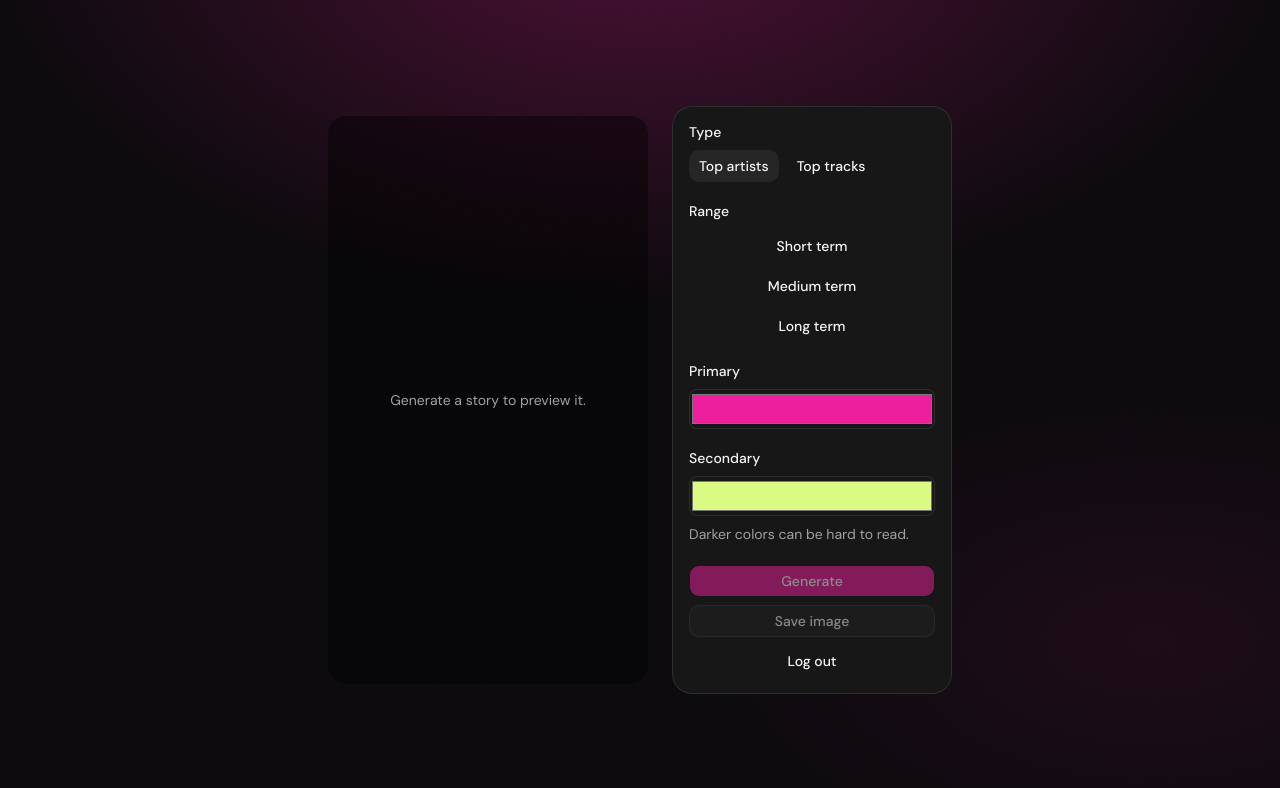
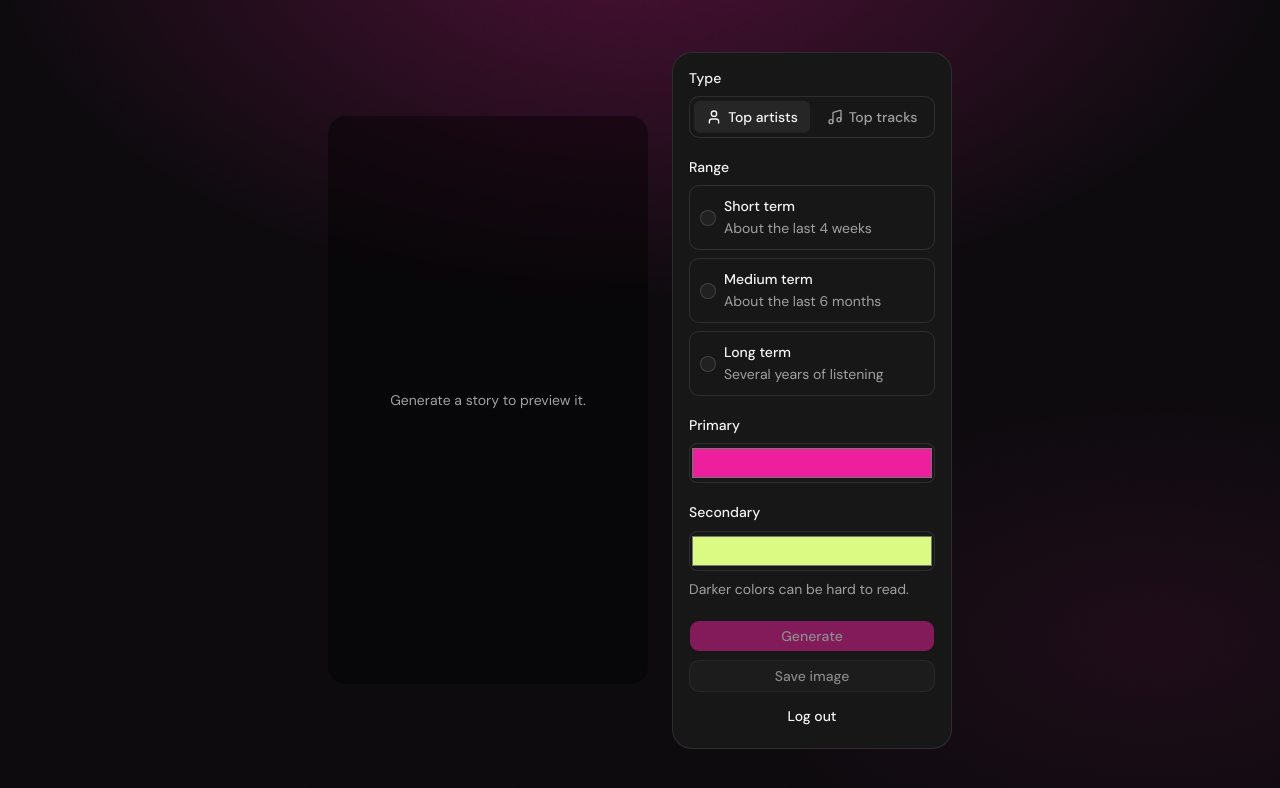
Before and after one commit to fernandowashimi/bunchify, a Next.js app: page / in a window 1280 px wide. Both pictures are taken after a click on the button "Top artists". Shown: the top 788 px of the page. Built offline with nearby package versions, Linux system fonts and the light colour scheme.

Commit message:
feat: update listener tests to use radio buttons for range selection and enhance UI components with new styles

```diff
--- a/src/app/globals.css
+++ b/src/app/globals.css
@@ -49,6 +49,8 @@
 }
 
 :root {
+  --ease-out: cubic-bezier(0.23, 1, 0.32, 1);
+  --ease-in-out: cubic-bezier(0.77, 0, 0.175, 1);
   --background: oklch(1 0 0);
   --foreground: oklch(0.145 0 0);
   --card: oklch(1 0 0);
--- a/src/components/home-screen.tsx
+++ b/src/components/home-screen.tsx
@@ -1,13 +1,14 @@
 "use client";
 
 import { keepPreviousData, useQuery } from "@tanstack/react-query";
-import { OctagonXIcon } from "lucide-react";
+import { MusicIcon, OctagonXIcon, UserIcon } from "lucide-react";
 import { useRouter } from "next/navigation";
 import { useEffect, useRef, useState } from "react";
 import { Atmosphere } from "@/components/atmosphere";
 import { StoryFrame } from "@/components/story-frame";
 import { Button } from "@/components/ui/button";
-import { Field, FieldDescription, FieldGroup, FieldLabel, FieldSet } from "@/components/ui/field";
+import { Field, FieldContent, FieldDescription, FieldGroup, FieldLabel, FieldSet, FieldTitle } from "@/components/ui/field";
+import { RadioGroup, RadioGroupItem } from "@/components/ui/radio-group";
 import { Skeleton } from "@/components/ui/skeleton";
 import { toast } from "@/components/ui/toast";
 import { ToggleGroup, ToggleGroupItem } from "@/components/ui/toggle-group";
@@ -249,35 +250,64 @@ export function HomeScreen() {
               <Field>
                 <FieldLabel>Type</FieldLabel>
                 <ToggleGroup
+                  variant="segment"
+                  spacing={1}
                   value={type ? [type] : []}
                   onValueChange={(groupValue) => {
                     const next = groupValue[0];
                     if (next === "artists" || next === "tracks") setType(next);
                     else setType(null);
                   }}
-                  className="w-full"
                 >
-                  <ToggleGroupItem value="artists">Top artists</ToggleGroupItem>
-                  <ToggleGroupItem value="tracks">Top tracks</ToggleGroupItem>
+                  <ToggleGroupItem value="artists">
+                    <UserIcon data-icon="inline-start" />
+                    Top artists
+                  </ToggleGroupItem>
+                  <ToggleGroupItem value="tracks">
+                    <MusicIcon data-icon="inline-start" />
+                    Top tracks
+                  </ToggleGroupItem>
                 </ToggleGroup>
               </Field>
               <Field>
-                <FieldLabel>Range</FieldLabel>
-                <ToggleGroup
-                  value={range ? [range] : []}
-                  onValueChange={(groupValue) => {
-                    const next = groupValue[0];
+                <FieldLabel id="range-label">Range</FieldLabel>
+                <RadioGroup
+                  aria-labelledby="range-label"
+                  value={range ?? ""}
+                  onValueChange={(next) => {
                     if (next === "short_term" || next === "medium_term" || next === "long_term") {
                       setRange(next);
-                    } else setRange(null);
+                    }
                   }}
-                  className="flex w-full flex-col"
                 >
-                  <ToggleGroupItem value="short_term">Short term</ToggleGroupItem>
-                  <ToggleGroupItem value="medium_term">Medium term</ToggleGroupItem>
-                  <ToggleGroupItem value="long_term">Long term</ToggleGroupItem>
-                </ToggleGroup>
-                {range ? <FieldDescription>{RANGE_HELP[range]}</FieldDescription> : null}
+                  <FieldLabel>
+                    <Field orientation="horizontal" className="items-center has-[>[data-slot=field-content]]:items-center">
+                      <RadioGroupItem value="short_term" />
+                      <FieldContent>
+                        <FieldTitle>Short term</FieldTitle>
+                        <FieldDescription>{RANGE_HELP.short_term}</FieldDescription>
+                      </FieldContent>
+                    </Field>
+                  </FieldLabel>
+                  <FieldLabel>
+                    <Field orientation="horizontal" className="items-center has-[>[data-slot=field-content]]:items-center">
+                      <RadioGroupItem value="medium_term" />
+                      <FieldContent>
+                        <FieldTitle>Medium term</FieldTitle>
+                        <FieldDescription>{RANGE_HELP.medium_term}</FieldDescription>
+                      </FieldContent>
+                    </Field>
+                  </FieldLabel>
+                  <FieldLabel>
+                    <Field orientation="horizontal" className="items-center has-[>[data-slot=field-content]]:items-center">
+                      <RadioGroupItem value="long_term" />
+                      <FieldContent>
+                        <FieldTitle>Long term</FieldTitle>
+                        <FieldDescription>{RANGE_HELP.long_term}</FieldDescription>
+                      </FieldContent>
+                    </Field>
+                  </FieldLabel>
+                </RadioGroup>
               </Field>
               <Field>
                 <FieldLabel htmlFor="primary">Primary</FieldLabel>
--- /dev/null
+++ b/src/components/ui/radio-group.tsx
@@ -0,0 +1,37 @@
+"use client"
+
+import { Radio as RadioPrimitive } from "@base-ui/react/radio"
+import { RadioGroup as RadioGroupPrimitive } from "@base-ui/react/radio-group"
+import { cn } from "cn"
+
+function RadioGroup({ className, ...props }: RadioGroupPrimitive.Props) {
+  return (
+    <RadioGroupPrimitive
+      data-slot="radio-group"
+      className={cn("grid w-full gap-2", className)}
+      {...props}
+    />
+  )
+}
+
+function RadioGroupItem({ className, ...props }: RadioPrimitive.Root.Props) {
+  return (
+    <RadioPrimitive.Root
+      data-slot="radio-group-item"
+      className={cn(
+        "group/radio-group-item peer relative flex aspect-square size-4 shrink-0 rounded-full border border-input outline-none group-has-[:focus-visible]/field-label:ring-0 group-has-[:focus-visible]/field-label:not-data-checked:border-input after:absolute after:-inset-x-3 after:-inset-y-2 focus-visible:border-ring focus-visible:ring-3 focus-visible:ring-ring/50 disabled:cursor-not-allowed disabled:opacity-50 aria-invalid:border-destructive aria-invalid:ring-3 aria-invalid:ring-destructive/20 aria-invalid:aria-checked:border-primary dark:bg-input/30 dark:aria-invalid:border-destructive/50 dark:aria-invalid:ring-destructive/40 data-checked:border-primary data-checked:bg-primary data-checked:text-primary-foreground group-has-[:focus-visible]/field-label:data-checked:border-primary dark:data-checked:bg-primary",
+        className
+      )}
+      {...props}
+    >
+      <RadioPrimitive.Indicator
+        data-slot="radio-group-indicator"
+        className="flex size-4 items-center justify-center"
+      >
+        <span className="absolute top-1/2 left-1/2 size-2 -translate-x-1/2 -translate-y-1/2 rounded-full bg-primary-foreground" />
+      </RadioPrimitive.Indicator>
+    </RadioPrimitive.Root>
+  )
+}
+
+export { RadioGroup, RadioGroupItem }
--- a/src/components/ui/toggle-group.tsx
+++ b/src/components/ui/toggle-group.tsx
@@ -6,7 +6,7 @@ import { ToggleGroup as ToggleGroupPrimitive } from "@base-ui/react/toggle-group
 import { type VariantProps } from "class-variance-authority"
 import { cn } from "cn"
 
-import { toggleVariants } from "@/components/ui/toggle"
+import { segmentIndicatorItemClass, toggleVariants } from "@/components/ui/toggle"
 
 const ToggleGroupContext = React.createContext<
   VariantProps<typeof toggleVariants> & {
@@ -20,6 +20,62 @@ const ToggleGroupContext = React.createContext<
   orientation: "horizontal",
 })
 
+function segmentClip(index: number, count: number) {
+  const span = `(100% - 2 * var(--segment-pad) - ${count - 1} * var(--segment-gap)) / ${count}`
+  const left = `calc(var(--segment-pad) + ${index} * ((${span}) + var(--segment-gap)))`
+  const right = `calc(var(--segment-pad) + ${count - 1 - index} * ((${span}) + var(--segment-gap)))`
+  return `inset(var(--segment-pad) ${right} var(--segment-pad) ${left} round var(--segment-radius))`
+}
+
+function duplicateContent(children: React.ReactNode) {
+  return React.Children.map(children, (child, index) =>
+    React.isValidElement(child) ? React.cloneElement(child, { key: index }) : child
+  )
+}
+
+function SegmentIndicator({
+  count,
+  index,
+  entries,
+}: {
+  count: number
+  index: number
+  entries: React.ReactElement<{ value?: string; children?: React.ReactNode }>[]
+}) {
+  const previous = React.useRef<number | null>(null)
+  const slide = previous.current !== null && index >= 0
+  const shown = index >= 0 ? index : (previous.current ?? 0)
+
+  React.useEffect(() => {
+    previous.current = index >= 0 ? index : null
+  }, [index])
+
+  if (count < 2) return null
+
+  return (
+    <div
+      aria-hidden
+      inert
+      data-segment-indicator=""
+      className={cn(
+        "pointer-events-none absolute inset-0 z-1 flex items-center gap-[--spacing(var(--gap))] bg-muted p-1 text-foreground",
+        index < 0 ? "opacity-0" : "opacity-100",
+        slide
+          ? "transition-[clip-path,opacity] duration-[250ms] ease-[var(--ease-in-out)]"
+          : "transition-opacity duration-200 ease-[var(--ease-out)]",
+        "motion-reduce:transition-none"
+      )}
+      style={{ clipPath: segmentClip(shown, count) }}
+    >
+      {entries.map((entry) => (
+        <span key={entry.props.value} className={segmentIndicatorItemClass}>
+          {duplicateContent(entry.props.children)}
+        </span>
+      ))}
+    </div>
+  )
+}
+
 function ToggleGroup({
   className,
   variant,
@@ -27,12 +83,22 @@ function ToggleGroup({
   spacing = 2,
   orientation = "horizontal",
   children,
+  value,
   ...props
 }: ToggleGroupPrimitive.Props &
   VariantProps<typeof toggleVariants> & {
     spacing?: number
     orientation?: "horizontal" | "vertical"
   }) {
+  const entries = React.Children.toArray(children).filter(
+    (child): child is React.ReactElement<{ value?: string; children?: React.ReactNode }> =>
+      React.isValidElement(child)
+  )
+  const selected = Array.isArray(value) ? value[0] : undefined
+  const selectedIndex =
+    selected == null ? -1 : entries.findIndex((entry) => entry.props.value === selected)
+  const segment = variant === "segment" && orientation === "horizontal"
+
   return (
     <ToggleGroupPrimitive
       data-slot="toggle-group"
@@ -40,17 +106,32 @@ function ToggleGroup({
       data-size={size}
       data-spacing={spacing}
       data-orientation={orientation}
-      style={{ "--gap": spacing } as React.CSSProperties}
+      style={
+        {
+          "--gap": spacing,
+          ...(segment
+            ? {
+                "--segment-pad": "0.25rem",
+                "--segment-gap": `calc(0.25rem * ${spacing})`,
+                "--segment-radius": "calc(var(--radius) - var(--segment-pad))",
+              }
+            : null),
+        } as React.CSSProperties
+      }
       className={cn(
-        "group/toggle-group flex w-fit flex-row items-center gap-[--spacing(var(--gap))] rounded-lg data-[size=sm]:rounded-[min(var(--radius-md),10px)] data-vertical:flex-col data-vertical:items-stretch",
+        "group/toggle-group flex w-fit flex-row items-center gap-[--spacing(var(--gap))] rounded-lg data-[size=sm]:rounded-[min(var(--radius-md),10px)] data-vertical:flex-col data-vertical:items-stretch data-[variant=segment]:relative data-[variant=segment]:w-full data-[variant=segment]:border data-[variant=segment]:border-border data-[variant=segment]:bg-card data-[variant=segment]:p-1",
         className
       )}
+      value={value}
       {...props}
     >
       <ToggleGroupContext.Provider
         value={{ variant, size, spacing, orientation }}
       >
         {children}
+        {segment ? (
+          <SegmentIndicator count={entries.length} index={selectedIndex} entries={entries} />
+        ) : null}
       </ToggleGroupContext.Provider>
     </ToggleGroupPrimitive>
   )
--- a/src/components/ui/toggle.tsx
+++ b/src/components/ui/toggle.tsx
@@ -11,6 +11,7 @@ const toggleVariants = cva(
       variant: {
         default: "bg-transparent",
         outline: "border border-input bg-transparent hover:bg-muted",
+        segment: "",
       },
       size: {
         default:
@@ -19,6 +20,13 @@ const toggleVariants = cva(
         lg: "h-9 min-w-9 px-2.5 has-data-[icon=inline-end]:pr-2 has-data-[icon=inline-start]:pl-2",
       },
     },
+    compoundVariants: [
+      {
+        variant: "segment",
+        class:
+          "relative z-0 h-8 flex-1 gap-1.5 bg-transparent px-3 text-muted-foreground hover:bg-transparent hover:text-foreground aria-pressed:bg-transparent hover:aria-pressed:bg-transparent focus:z-0 focus-visible:z-20 focus-visible:text-foreground has-data-[icon=inline-start]:pl-3",
+      },
+    ],
     defaultVariants: {
       variant: "default",
       size: "default",
@@ -41,4 +49,7 @@ function Toggle({
   )
 }
 
-export { Toggle, toggleVariants }
+const segmentIndicatorItemClass =
+  "inline-flex h-8 min-w-0 flex-1 items-center justify-center gap-1.5 px-3 text-sm font-medium whitespace-nowrap has-data-[icon=inline-start]:pl-3 [&_svg]:pointer-events-none [&_svg]:shrink-0 [&_svg:not([class*='size-'])]:size-4"
+
+export { Toggle, segmentIndicatorItemClass, toggleVariants }
```
Also changed, not shown: 1 other file (tests, documents, lock files or other folders).
